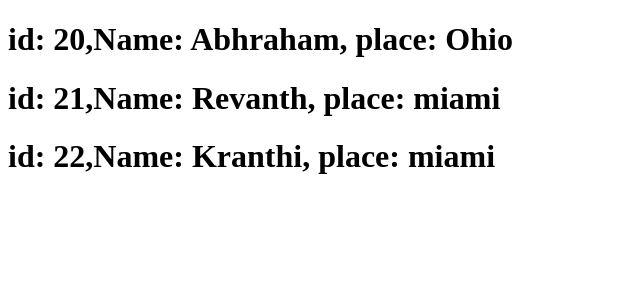
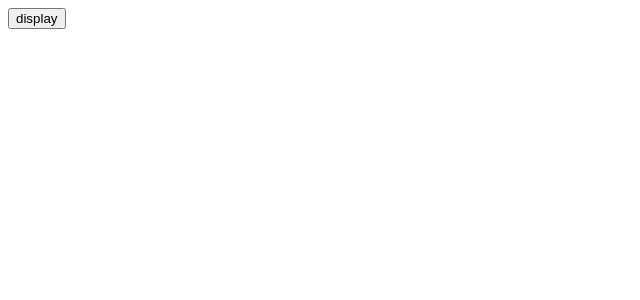
Before and after one commit to Prem3a3/react-practice-auth, a React (Create React App) app: page / in a window 1280 px wide. Shown: the top 300 px of the page, without its empty margins (0-640 px from the left). Built offline with nearby package versions, Linux system fonts and the light colour scheme.

Commit message:
added new state functions

```diff
--- a/src/App.js
+++ b/src/App.js
@@ -8,6 +8,10 @@ let s1 = {
   color: "black",
   marginTop: "200px",
   border: "100px"
+}
+
+export function displayMessage(number){
+  alert( `{userDetails.filter((s) => number ===s.id)}`)
 }
 
 const userDetails = [
@@ -29,9 +33,19 @@ const userDetails = [
 ]
 
 export function App() {
+
   return (
-     userDetails.map((singleUser) => {
-      return <User id = {singleUser.id} name = {singleUser.name}  place = {singleUser.place}/>
-    })
+    <button onClick={displayMessage}>display</button>
   )
 }
+
+function Fragments() {
+  return (
+    <>
+      <div>This is div1</div>
+      <div>This is div2</div>
+      <div>This is div2</div>
+
+    </>
+  )
+}
--- a/src/User.js
+++ b/src/User.js
@@ -1,4 +1,4 @@
-export function User(props) {
+ export let User = (props)  => {
     console.log(props);
     return (
         <>
```
